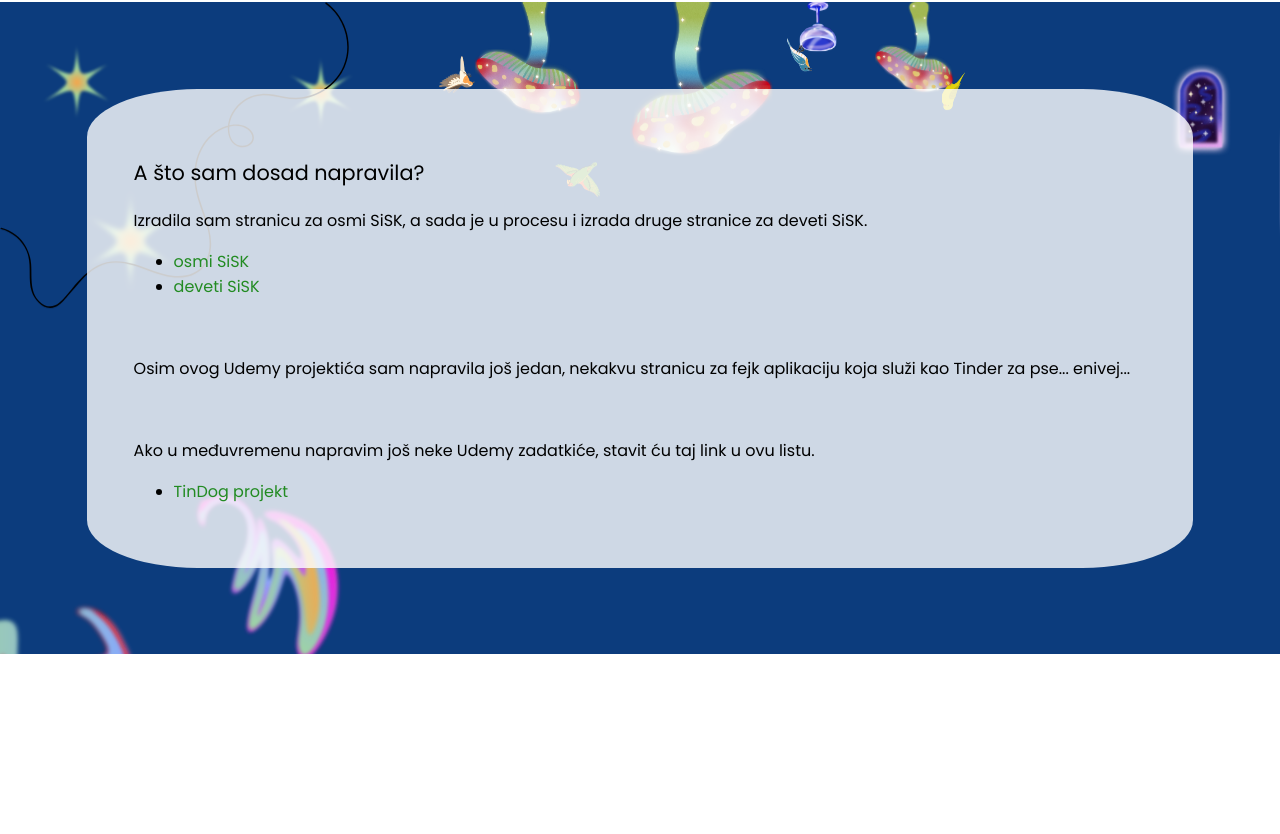
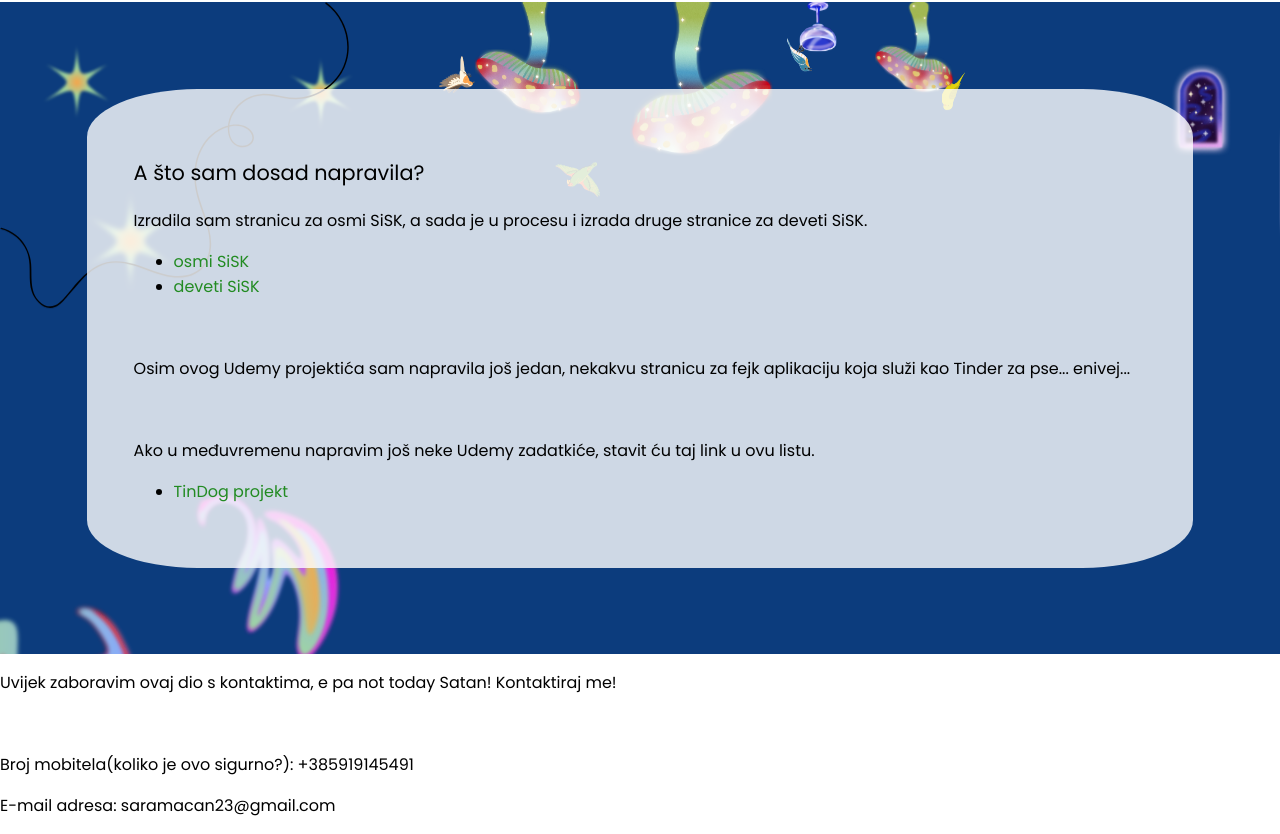
Before and after one commit to ilavsharkos/capstoneproject2_mysite, a plain HTML site: page index.html in a window 1280 px wide. Shown: the part 1092-1926 px from the top of the page. Before the commit the page ends 1746 px from the top, so only its background shows below. Drawn offline with Linux system fonts and the light colour scheme; a web font is replaced by a local one.

Commit message:
Update index.html

```diff
--- a/index.html
+++ b/index.html
@@ -48,6 +48,11 @@
        </div>
 
     </div>
+    <div id="kontaktiraj-me">
+        <p>Uvijek zaboravim ovaj dio s kontaktima, e pa not today Satan! Kontaktiraj me!</p><br>
+        <p  class="kontakti">Broj mobitela(koliko je ovo sigurno?): +385919145491</p>
+        <p  class="kontakti">E-mail adresa: saramacan23@gmail.com</p>
+    </div>
 
 
 </body>
```
